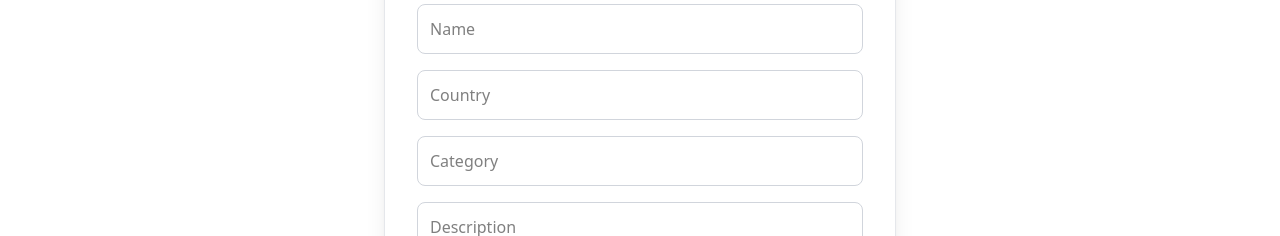
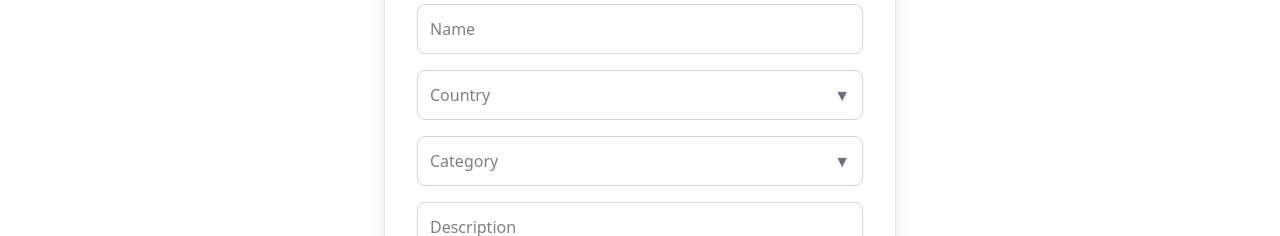
Before and after one commit to yassin701/Food-Atlas, a React (Vite) app: page /admin/add in a window 1280 px wide. Shown: the part 250-486 px from the top of the page. Built offline with nearby package versions, Linux system fonts and the light colour scheme.

Commit message:
update inputs category & country

```diff
--- a/src/pages/AddRecipes.jsx
+++ b/src/pages/AddRecipes.jsx
@@ -17,6 +17,25 @@ export default function AddRecipe() {
   const [showModal, setShowModal] = useState(false);
 
   const navigate = useNavigate();
+
+  const [showCountryList, setShowCountryList] = useState(false);
+  const [showCategoryList, setShowCategoryList] = useState(false);
+
+  const countries = [
+  "Turkey", "Morocco", "Mexico", "Italy", "Japan",
+  "Thailand", "USA", "Lebanon", "Spain", "India",
+  "UK", "France", "Tunisia"
+];
+
+const categories = [
+  "Middle Eastern",
+  "Mediterranean",
+  "Asian",
+  "African",
+  "European",
+  "American",
+  "Fusion"
+];
 
   // Cloudinary
   const CLOUD_NAME = "dqronp5bo";
@@ -127,27 +146,89 @@ export default function AddRecipe() {
             {errors.name && <p className="text-red-500 mt-1 text-sm">{errors.name}</p>}
           </div>
 
-          {/* Country */}
-          <div>
+<div className="relative">
+  <div className="flex items-center border border-gray-300 rounded-lg">
     <input
       placeholder="Country"
-              className="w-full border border-gray-300 p-3 rounded-lg focus:outline-none focus:ring-2 focus:ring-orange-400 transition"
+      className="w-full p-3 rounded-lg focus:outline-none"
       value={country}
-              onChange={(e) => setCountry(e.target.value)}
+      readOnly
     />
-            {errors.country && <p className="text-red-500 mt-1 text-sm">{errors.country}</p>}
+
+    {/* Icon */}
+    <button
+      type="button"
+      onClick={() => setShowCountryList(!showCountryList)}
+      className="px-3 text-gray-500 hover:text-black"
+    >
+      ▼
+    </button>
   </div>
 
-          {/* Category */}
-          <div>
+  {showCountryList && (
+    <ol className="absolute w-full bg-white border border-gray-300 rounded-lg mt-1 shadow-lg z-10">
+      {countries.map((ct, i) => (
+        <li
+          key={i}
+          className="p-3 hover:bg-gray-100 cursor-pointer"
+          onClick={() => {
+            setCountry(ct);
+            setShowCountryList(false);
+          }}
+        >
+          {ct}
+        </li>
+      ))}
+    </ol>
+  )}
+
+  {errors.country && (
+    <p className="text-red-500 mt-1 text-sm">{errors.country}</p>
+  )}
+</div>
+
+
+<div className="relative">
+  <div className="flex items-center border border-gray-300 rounded-lg">
     <input
       placeholder="Category"
-              className="w-full border border-gray-300 p-3 rounded-lg focus:outline-none focus:ring-2 focus:ring-orange-400 transition"
+      className="w-full p-3 rounded-lg focus:outline-none"
       value={category}
-              onChange={(e) => setCategory(e.target.value)}
+      readOnly
     />
-            {errors.category && <p className="text-red-500 mt-1 text-sm">{errors.category}</p>}
+
+    {/* Icon */}
+    <button
+      type="button"
+      onClick={() => setShowCategoryList(!showCategoryList)}
+      className="px-3 text-gray-500 hover:text-black"
+    >
+      ▼
+    </button>
   </div>
+
+  {showCategoryList && (
+    <ol className="absolute w-full bg-white border border-gray-300 rounded-lg mt-1 shadow-lg z-10">
+      {categories.map((cat, i) => (
+        <li
+          key={i}
+          className="p-3 hover:bg-gray-100 cursor-pointer"
+          onClick={() => {
+            setCategory(cat);
+            setShowCategoryList(false);
+          }}
+        >
+          {cat}
+        </li>
+      ))}
+    </ol>
+  )}
+
+  {errors.category && (
+    <p className="text-red-500 mt-1 text-sm">{errors.category}</p>
+  )}
+</div>
+
 
           {/* Description */}
           <div>
--- a/src/pages/Admin.jsx
+++ b/src/pages/Admin.jsx
@@ -120,13 +120,13 @@ export default function Admin() {
             <div className="bg-stone-50 px-6 py-4 flex gap-3 justify-end">
               <button
                 onClick={closeDeleteModal}
-                className="px-4 py-2 rounded-lg text-zinc-600 font-medium hover:bg-zinc-200 transition"
+                className="px-4 py-2 rounded-lg text-zinc-600 font-medium cursor-pointer hover:bg-zinc-200 transition"
               >
                 Cancel
               </button>
               <button
                 onClick={confirmDelete}
-                className="px-4 py-2 rounded-lg bg-red-500 text-white font-medium hover:bg-red-600 shadow-md flex items-center gap-2 transition"
+                className="px-4 py-2 rounded-lg bg-red-500 cursor-pointer text-white font-medium hover:bg-red-600 shadow-md flex items-center gap-2 transition"
               >
                 <Trash2 className="w-4 h-4" />
                 Delete
--- a/src/pages/Recipes.jsx
+++ b/src/pages/Recipes.jsx
@@ -21,7 +21,7 @@ export default function Recipes() {
 
   // Function to get a random delay for each card
   const getRandomDelay = () => Math.random() * 0.5; // random between 0 and 0.5 sec
-console.log("-======= dqns recipes js = " , recipes[14] )
+
   return (
     <div className="p-6">
       <div className="mb-6 mx-12 flex justify-between items-center">
```
Lines whose indentation alone changed are shown as unchanged.
